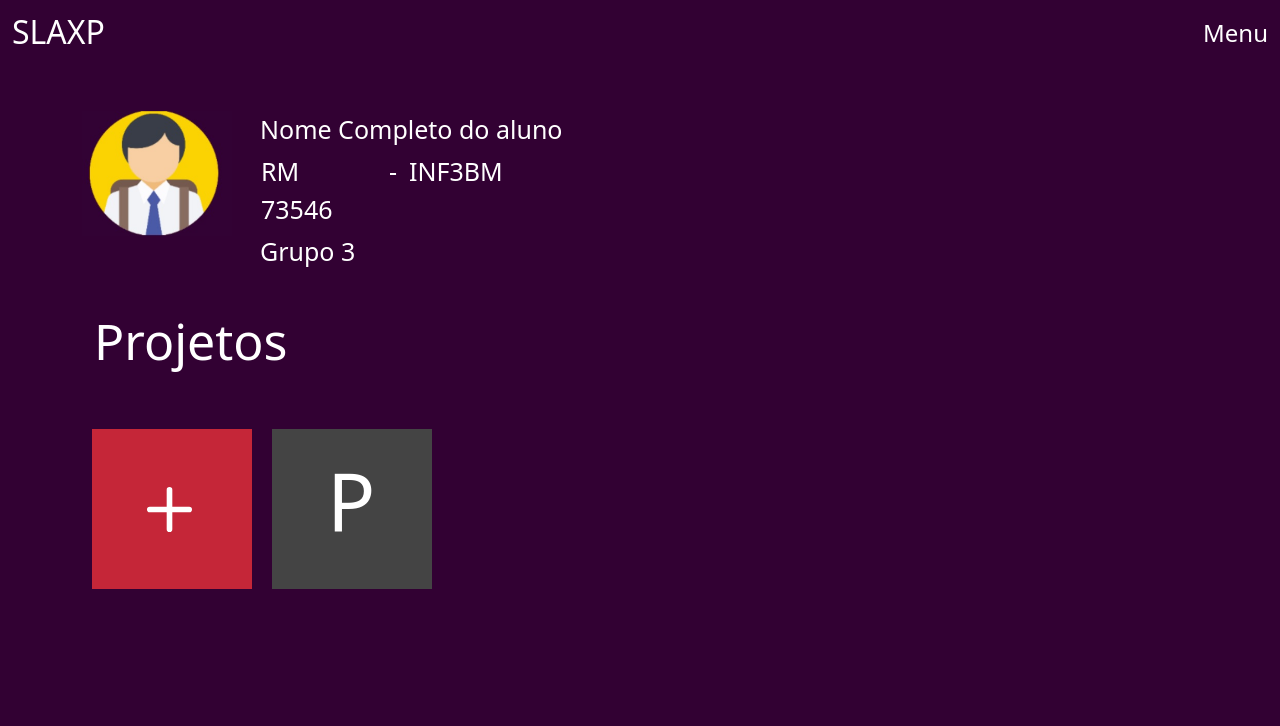
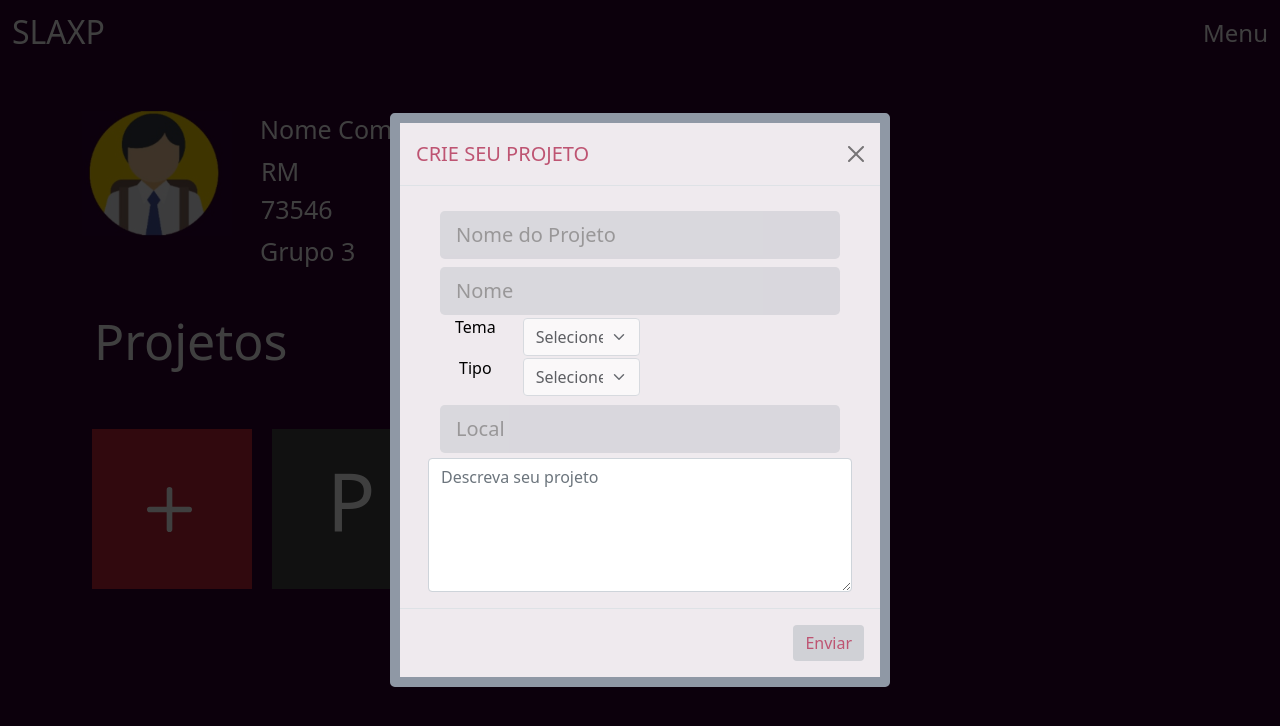
Before and after one commit to slaXP2021/SLAXP_WEB_V1, a plain HTML site: page PGProjetosAluno.html in a window 1280 px wide. Both pictures are taken after a click on the element 172 px from the left and 508 px from the top of the page. Drawn offline with nearby package versions, Linux system fonts and the light colour scheme.

Commit message:
Add files via upload

```diff
--- a/PGProjetosAluno.html
+++ b/PGProjetosAluno.html
@@ -1,16 +1,14 @@
 <!DOCTYPE html>
 <html lang="pt-br">
 <head>
-	<title>Cadrastre</title>
+  <title>Cadrastre</title>
 
-
+<!-- link  para o script JS -->
+  <script type="text/javascript" src="Scripst.js"></script>
 <!-- link Css -->
   <link rel="stylesheet" type="text/css" href="estilo.css"/>
-
 <!-- Link Bootstrap -->
- 	<link href="https://cdn.jsdelivr.net/npm/bootstrap@5.0.0-beta2/dist/css/bootstrap.min.css" rel="stylesheet" integrity="sha384-BmbxuPwQa2lc/FVzBcNJ7UAyJxM6wuqIj61tLrc4wSX0szH/Ev+nYRRuWlolflfl" crossorigin="anonymous">
-
-
+  <link href="https://cdn.jsdelivr.net/npm/bootstrap@5.0.0-beta2/dist/css/bootstrap.min.css" rel="stylesheet" integrity="sha384-BmbxuPwQa2lc/FVzBcNJ7UAyJxM6wuqIj61tLrc4wSX0szH/Ev+nYRRuWlolflfl" crossorigin="anonymous">
 <!-- Link do google fonts Varela Round-->
   <link rel="preconnect" href="https://fonts.googleapis.com">
   <link rel="preconnect" href="https://fonts.gstatic.com" crossorigin>
@@ -19,10 +17,16 @@
   <link rel="shortcut icon" type="image/x-icon" href="imagem/favicon-32x32.ico">
 
 
+  <link href="https://cdn.jsdelivr.net/npm/bootstrap@5.1.0/dist/css/bootstrap.min.css" rel="stylesheet" integrity="sha384-KyZXEAg3QhqLMpG8r+8fhAXLRk2vvoC2f3B09zVXn8CA5QIVfZOJ3BCsw2P0p/We" crossorigin="anonymous">
+  <script src="https://cdn.jsdelivr.net/npm/bootstrap@5.1.0/dist/js/bootstrap.bundle.min.js" integrity="sha384-U1DAWAznBHeqEIlVSCgzq+c9gqGAJn5c/t99JyeKa9xxaYpSvHU5awsuZVVFIhvj" crossorigin="anonymous"></script>
+  <script src="https://cdn.jsdelivr.net/npm/@popperjs/core@2.9.3/dist/umd/popper.min.js" integrity="sha384-eMNCOe7tC1doHpGoWe/6oMVemdAVTMs2xqW4mwXrXsW0L84Iytr2wi5v2QjrP/xp" crossorigin="anonymous"></script>
+<script src="https://cdn.jsdelivr.net/npm/bootstrap@5.1.0/dist/js/bootstrap.min.js" integrity="sha384-cn7l7gDp0eyniUwwAZgrzD06kc/tftFf19TOAs2zVinnD/C7E91j9yyk5//jjpt/" crossorigin="anonymous"></script>
+
+
 </head>
       <body class="bodyPrincipal">
-      	<!-- bg-light   borda branca em volta do top menu -->
-        	<nav class="navbar navbar-expand-lg navbar-light ">
+        <!-- bg-light   borda branca em volta do top menu -->
+          <nav class="navbar navbar-expand-lg navbar-light ">
             <div class="container-fluid">
               <a class="navbar-brand" href="index.html"><h2 class="titulologo">SLAXP</h2></a>
 
@@ -55,7 +59,7 @@
               </div>
               <div class="row">
                   <div class="flex-container">
-                      <div class="AddProj" onClick="AbreModal()">
+                      <div class="AddProj"  data-bs-toggle="modal" data-bs-target="#CadrastraProj">
                           <i class="bi bi-plus-lg"><svg xmlns="http://www.w3.org/2000/svg" width="45" height="45" fill="currentColor" class="bi bi-plus-lg" viewBox="0 0 16 16"><path d="M8 0a1 1 0 0 1 1 1v6h6a1 1 0 1 1 0 2H9v6a1 1 0 1 1-2 0V9H1a1 1 0 0 1 0-2h6V1a1 1 0 0 1 1-1z"/></svg></i>
                       </div>
                       <div class="ProjCriado" onClick="AbreProjCriado()">
@@ -65,17 +69,94 @@
               </div>
             </div>
 
-    </body>
+
+<!-- Modal -->
+<div class="modal fade" id="CadrastraProj" tabindex="-1" aria-labelledby="exampleModalLabel" aria-hidden="true">
+  <div class="modal-dialog  modal-dialog-centered modal-dialog-scrollable" >
+    <div class="modal-content" style="border-color: #8f98a5;border-width: 10px;background-color:#efeaee">
+      <div class="modal-header">
+        <h5 class="modal-title" id="exampleModalLabel" style="color:#be5472">CRIE SEU PROJETO</h5>
+        <button type="button" class="btn-close" data-bs-dismiss="modal" aria-label="Close"></button>
+      </div>
+      <div class="modal-body" style="color:black">
+          <div class="container">
+             <div class="row " style="text-align:center">
+                    <div class="col-12">
+                       <input class="form-control-lg inputCadProj" id="NomeProjeto" name="NomeAluno" type="text" placeholder="Nome do Projeto">
+                    </div>
+             </div>
+              <div class="row " style="text-align:center">
+                    <div class="col-12">
+                       <input class="form-control-lg inputCadProj" id="NomeAluno" name="NomeAluno" type="text" placeholder="Nome">
+                    </div>
+
+                </div>
+              <div class="row " style="text-align:center;margin-left:12px">
+                    <div class="col-2">
+                       Tema
+                    </div>
+                    <div class="col-4">
+                       <select class="form-select inputSelect" id="floatingSelect" aria-label="Floating label select example">
+                          <option selected>Selecione</option>
+                              <option value="Racismo">Racismo</option>
+                              <option value="Homofobia">Homofobia</option>
+                              <option value="Indigenas">Indigenas</option>
+                            </select>
+                    </div>
+
+                </div>
+              <div class="row " style="text-align:center;margin-left:12px">
+                    <div class="col-2">
+                       Tipo
+                    </div>
+                    <div class="col-4">
+                       <select class="form-select inputSelect" id="floatingSelect" aria-label="Floating label select example">
+                          <option selected>Selecione</option>
+                              <option value="Apresentacao">Apresentação</option>
+                              <option value="exposicao">exposição</option>
+                            </select>
+                    </div>
+              </div>
+              <div class="row " style="text-align:center">
+                    <div class="col-12">
+                       <input class="form-control-lg inputCadProj" id="NomeAluno" name="NomeAluno" type="text" placeholder="Local">
+                    </div>
+              </div>
+              <div class="row " style="text-align:center;margin-top:5px">
+                    <div class="col-12">
+                      <textarea cols="30" rows="5" class="form-control inputText" id="inputTextArea" placeholder="Descreva seu projeto" ></textarea>
+                    </div>
+
+                </div>
+             </div>
+      </div>
+      <div class="modal-footer">
+          <button type="button" class="btn btn-secondary" data-bs-dismiss="modal" style="color:#be5472;background-color: #d0d1d6;border:none" onclick="ValidaProj()">Enviar</button>
+
+      </div>
+    </div>
+  </div>
+</div>
+
+
+
+
+      </body>
 </html>
 
 
+  <!-- onClick="AbreModal()" -->
+
 
 <script>
-  function AbreModal(){
-    alert('Vou abrir nao amigo, é nois TMJ')
-  }
+  // function AbreModal(){
+  //   alert('Vou abrir nao amigo, é nois TMJ')
+  // }
    function AbreProjCriado(){
     alert('Não tem nada aqui nao parça')
   }
+</script>
 
-</script>
+
+
+<!-- Vertically centered scrollable modal -->
--- a/Scripts.js
+++ b/Scripts.js
@@ -1,4 +1,4 @@
- // Validaçao para cadastrar aluno pg1
+// Validaçao para cadastrar aluno pg1
  function ValidaProxPg(){
 
     var NomeAluno = document.getElementById('NomeAluno').value;
--- a/estilo.css
+++ b/estilo.css
@@ -1,9 +1,4 @@
 /*icones  https://icons.getbootstrap.com/  */
-/*link para usar js com bootstrap
-<script src="https://cdn.jsdelivr.net/npm/bootstrap@5.1.0/dist/js/bootstrap.bundle.min.js" integrity="sha384-U1DAWAznBHeqEIlVSCgzq+c9gqGAJn5c/t99JyeKa9xxaYpSvHU5awsuZVVFIhvj" crossorigin="anonymous"></script>
-*/
-/*<!-- link JS -->
-    <script type="text/javascript" src="Scripst.js"></script>*/
 :root{
 	/*Roxo*/ --CorTema : #320133;
 	/*branco*/--Branco:#ffffff;
@@ -266,6 +261,25 @@ p{
   width: 160px;
 }
 /*fim parte do projeto*/
+/*Modal dos projetos*/
+.inputCadProj{
+	opacity:0.7;
+	width:400px;
+	margin-top:2%;
+	border:none;
+	background-color: #d0d1d6;
+
+}
+.inputSelect{
+	margin-top:2%;
+	opacity:0.7;
+	border:none;
+	background-color: #d0d1d6;
+}
+.inputText{
+	border:none;
+	background-color: #d0d1d6;
+}
 
 
 
```
